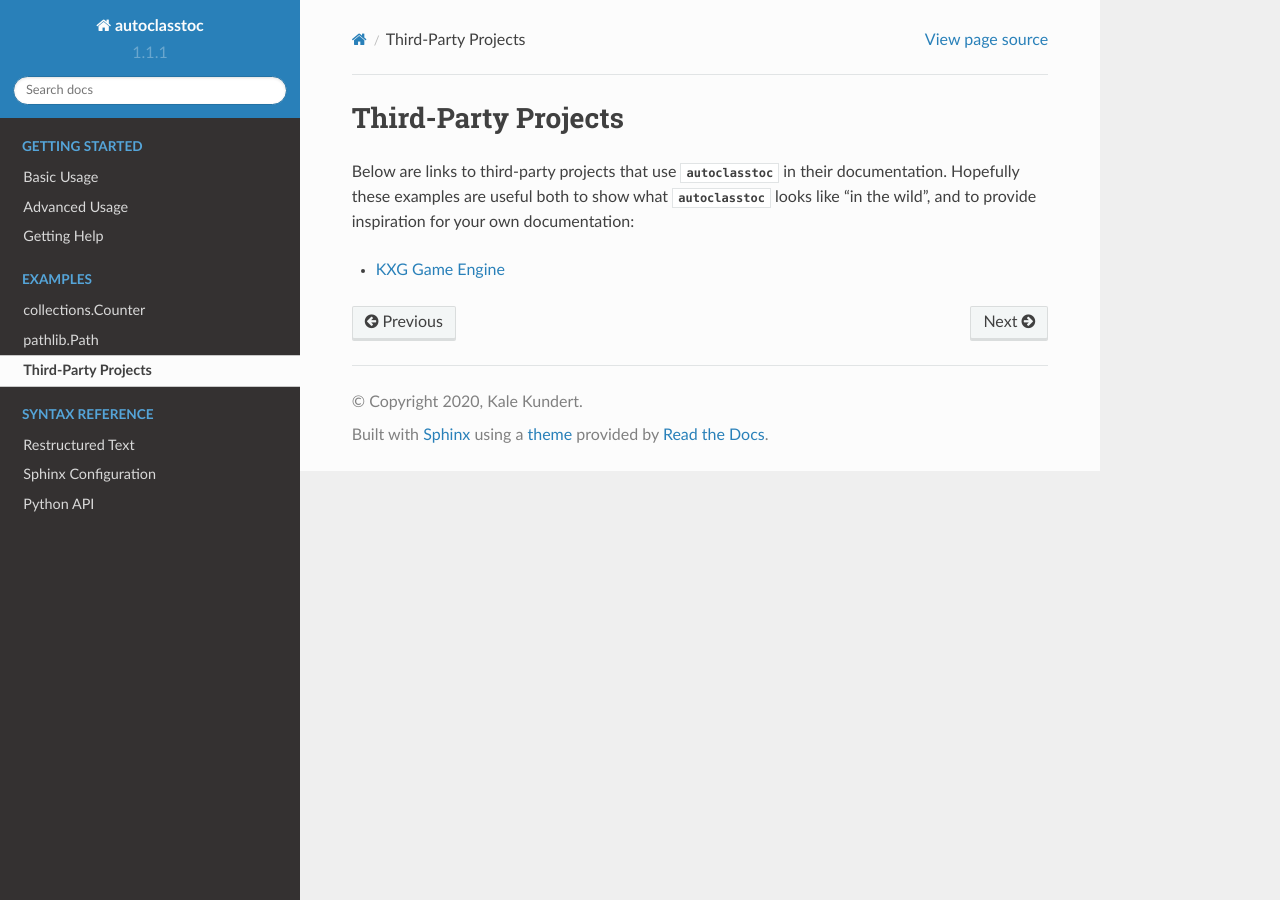
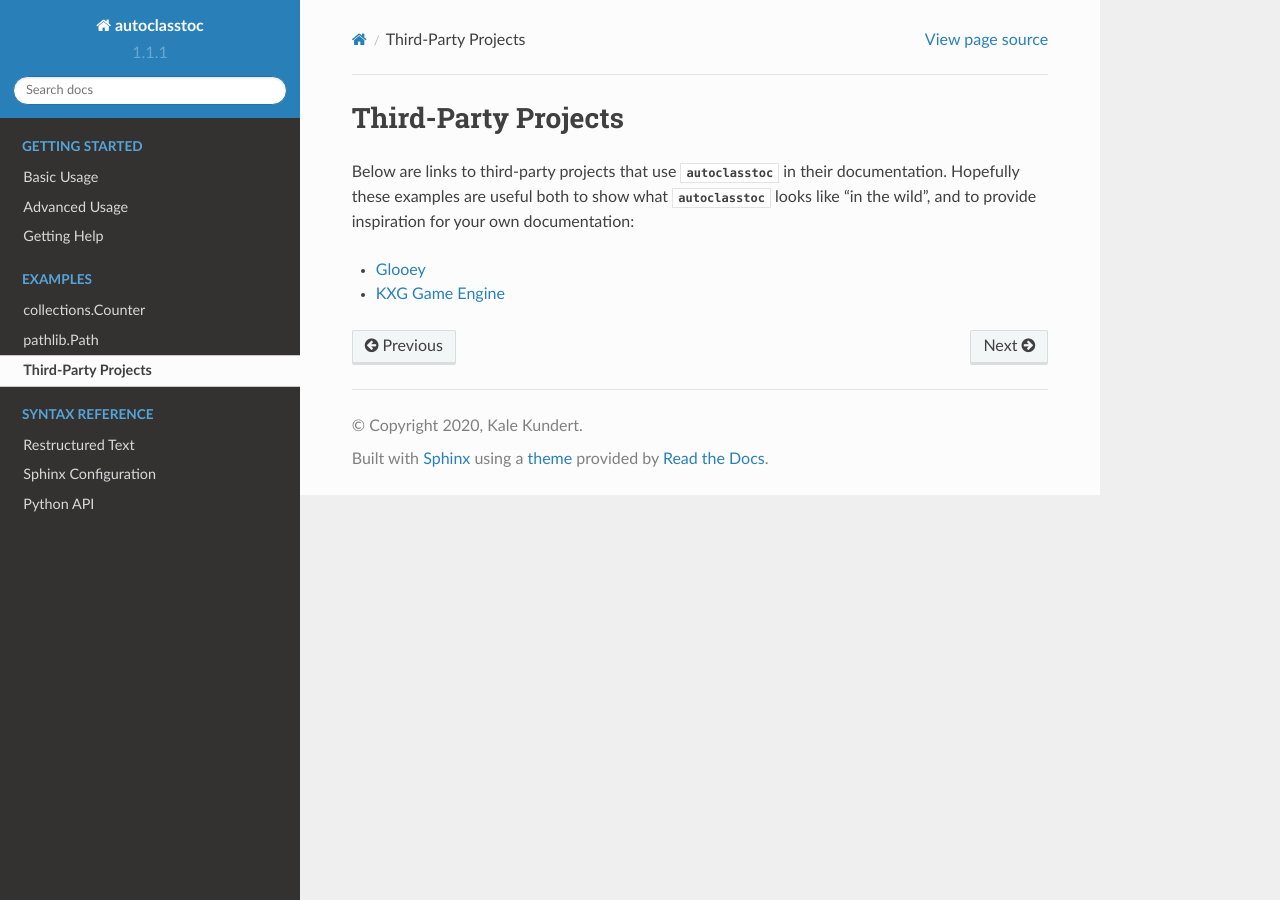
Before and after one commit to kalekundert/autoclasstoc, a Sphinx documentation site: the page built from docs/examples/other_projects.rst, in a window 1280 px wide. Built offline with Sphinx 7.4.7 and the Read the Docs theme 2.0.0, drawn with Linux system fonts in a browser that asks for light colours.

Commit message:
docs: add glooey as an example project

```diff
--- a/docs/examples/other_projects.rst
+++ b/docs/examples/other_projects.rst
@@ -7,4 +7,5 @@ their documentation.  Hopefully these examples are useful both to show what
 :rst:dir:`autoclasstoc` looks like "in the wild", and to provide inspiration
 for your own documentation:
 
+- `Glooey <https://glooey.readthedocs.io/en/latest/>`__
 - `KXG Game Engine <https://kxg-game-engine.readthedocs.io/en/latest/>`__
```
